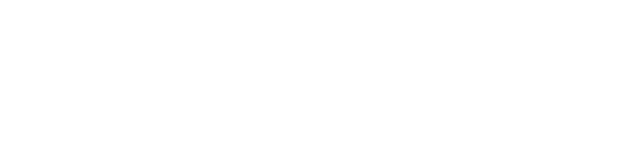
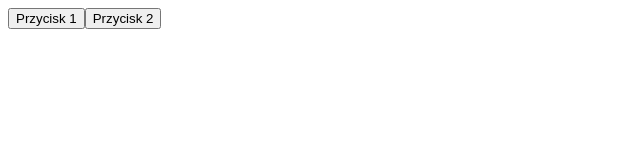
Before and after one commit to 63-72-79-70-74-6f/test1, a plain HTML site: page index.html in a window 1280 px wide. Shown: the whole page, without its empty margins (0-640 px from the left). Drawn offline with Linux system fonts and the light colour scheme.

Commit message:
Aktualizacja

```diff
--- a/index.html
+++ b/index.html
@@ -6,6 +6,6 @@
     <title>Document</title>
 </head>
 <body>
-
+    <button>Przycisk 1</button><button>Przycisk 2</button>
 </body>
 </html>
```
